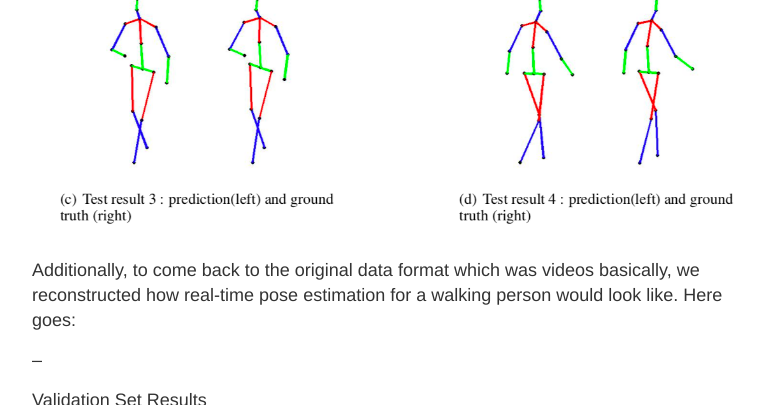
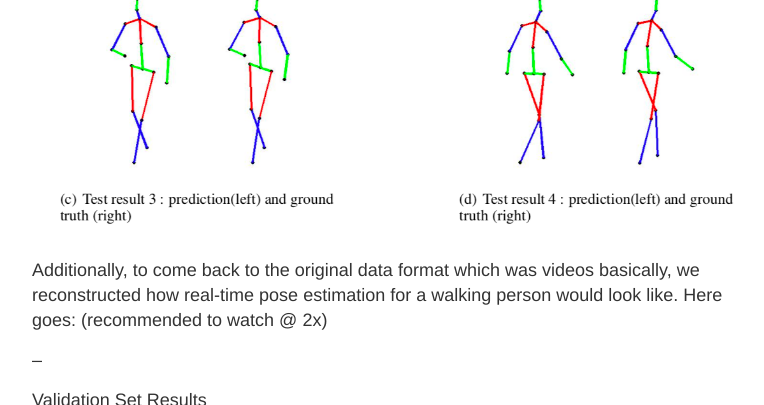
Before and after one commit to datashines/datashines.github.io, a Jekyll site: the page built from _posts/2019-02-02-Human-Pose-Estimation-Using-Deep-Learning.md, in a window 1280 px wide and 900 px high, scrolled down 6558 px, cut to the strip 0-405 px from the top of the window. Shown: the whole strip, without its empty margins (248-1012 px from the left). Built offline with Jekyll 4.4.1, drawn with Linux system fonts in a browser that asks for light colours; comment, search, counter and statistics services are not loaded.

Commit message:
Update 2019-02-02-Human-Pose-Estimation-Using-Deep-Learning.md

```diff
--- a/_posts/2019-02-02-Human-Pose-Estimation-Using-Deep-Learning.md
+++ b/_posts/2019-02-02-Human-Pose-Estimation-Using-Deep-Learning.md
@@ -124,7 +124,7 @@ pose joints:
 
 Additionally, to come back to the original data format which was videos basically,
 we reconstructed how real-time pose estimation for a walking person would look like.
-Here goes:
+Here goes: (recommended to watch @ 2x)
 
 --
 
```
